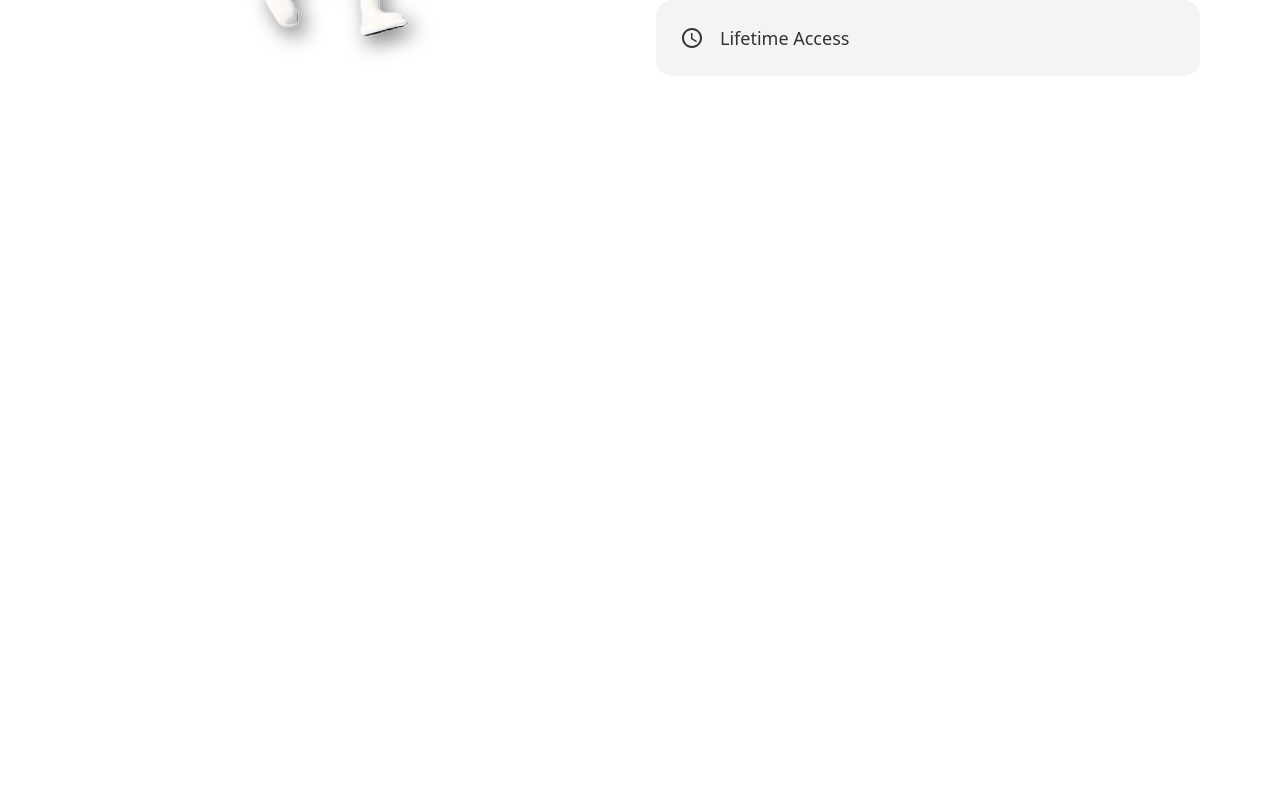
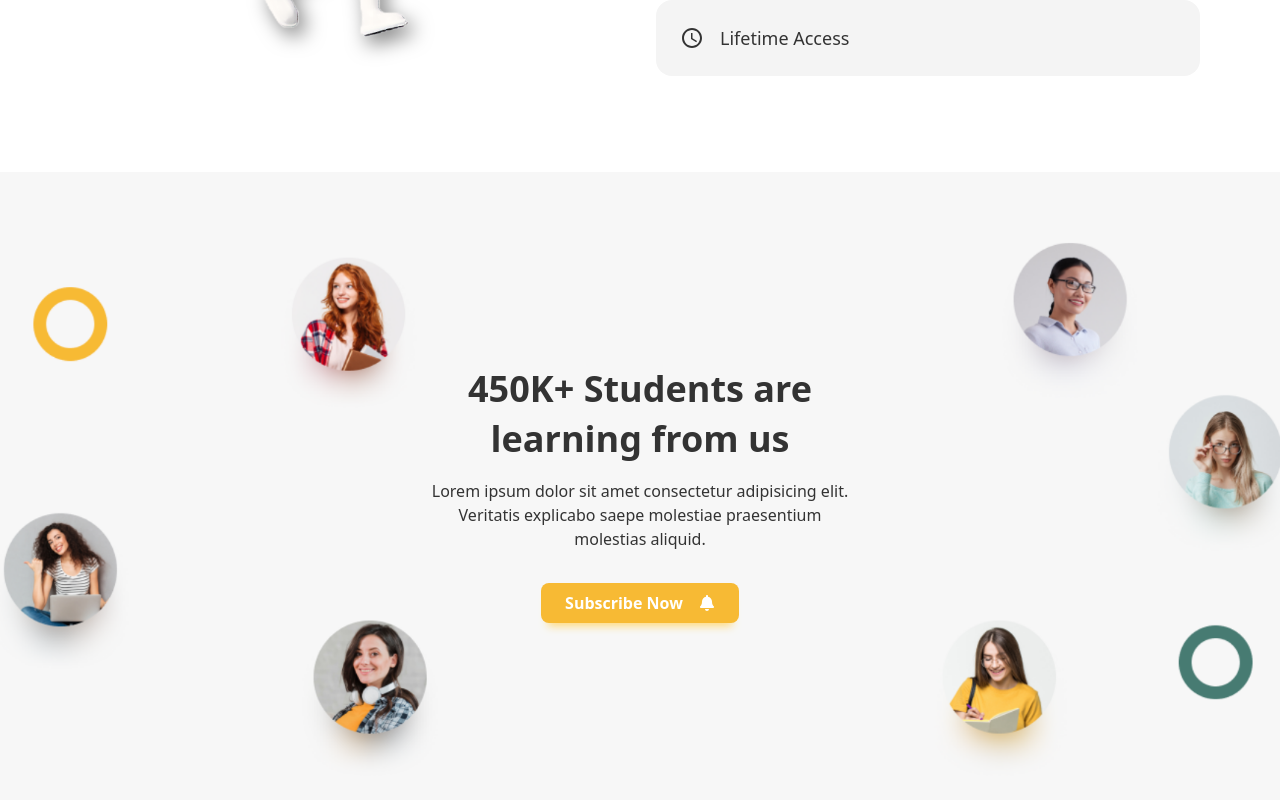
Before and after one commit to kalebted/E-Learning-Web, a React (Vite) app in the folder e-learning/: page / in a window 1280 px wide. Shown: the part 1593-2393 px from the top of the page. Before the commit the page ends 1765 px from the top, so only its background shows below. Built offline with nearby package versions, Linux system fonts and the light colour scheme.

Commit message:
Completed the subscribe section

```diff
--- a/e-learning/src/App.jsx
+++ b/e-learning/src/App.jsx
@@ -2,6 +2,7 @@
 import Hero from './components/Hero/Hero';
 import Services from './components/Services/Services';
 import Banner from './components/Banner/Banner';
+import Subscribe from './components/Subscribe/Subscribe';
 
 const App = () => {
   return (
@@ -9,6 +10,7 @@
       <Hero />
       <Services />
       <Banner />
+      <Subscribe />
     </main>
   );
 }
--- /dev/null
+++ b/e-learning/src/components/Subscribe/Subscribe.jsx
@@ -0,0 +1,45 @@
+import React from "react";
+import { FaBell } from "react-icons/fa";
+import BgImage from "../../assets/bg.png";
+import { motion } from "framer-motion";
+
+const bgStyle = {
+  backgroundImage: `url(${BgImage})`,
+  backgroundRepeat: "no-repeat",
+  backgroundSize: "cover",
+  backgroundPosition: "center",
+};
+
+const Subscribe = () => {
+  return <section className="bg-[#f7f7f7]">
+      <motion.div
+      initial={{ opacity: 0 }}
+      whileInView={{ opacity: 1 }}
+      style={bgStyle} className="container py-24 md:py-48">
+        <motion.div
+        initial={{ opacity: 0, scale: 0.5 }}
+        whileInView={{ opacity: 1, scale: 1 }}
+        transition={{ duration: 0.6, ease: "easeInOut" }}
+        className="flex flex-col justify-center">
+          <div className="text-center space-y-4 lg:max-w-[430px] mx-auto">
+            <h1 className="text-4xl font-bold !leading-snug">
+              450K+ Students are learning from us
+            </h1>
+            <p>
+              Lorem ipsum dolor sit amet consectetur adipisicing elit. Veritatis
+              explicabo saepe molestiae praesentium molestias aliquid.
+            </p>
+            <a
+              href=""
+              className="primary-btn !mt-8 inline-flex items-center gap-4 group"
+            >
+              Subscribe Now
+              <FaBell className="group-hover:animate-bounce group-hover:texxt-lg duration-200" />
+            </a>
+          </div>
+        </motion.div>
+      </motion.div>
+    </section>;
+};
+
+export default Subscribe;
```
